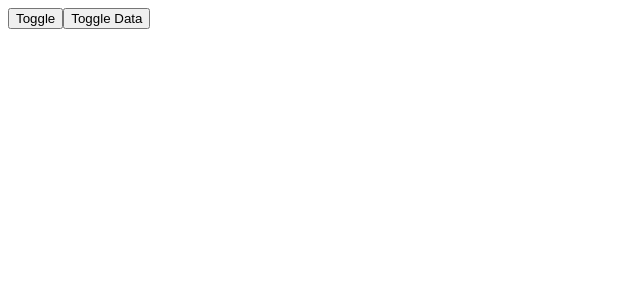
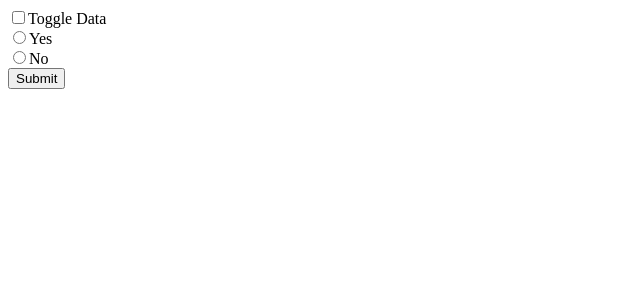
Before and after one commit to luckhoi56/kiosk, an Angular app: page / in a window 1280 px wide. Shown: the top 300 px of the page, without its empty margins (0-640 px from the left). Built offline with nearby package versions, Linux system fonts and the light colour scheme.

Commit message:
sort of work

```diff
--- a/src/app/app.component.html
+++ b/src/app/app.component.html
@@ -1,2 +1 @@
-<app-sea></app-sea>
 <app-test-button></app-test-button>
--- a/src/app/components/test-button/test-button.component.ts
+++ b/src/app/components/test-button/test-button.component.ts
@@ -13,14 +13,23 @@ import { Component, OnInit } from '@angular/core';
 @Component({
   selector: 'app-test-button',
   template:`
-    <button type="button" (click)="toggleShowData()">Toggle Data
+    <div>
+    <input type="checkbox" (click)="toggleShowData()">Toggle Data
+    </div>
 
-    </button>
     <div *ngIf="showItem">
-    <div *ngFor="let person of people">
-          {{person.name}}
+        <div *ngFor="let person of people">
+          {{person.name}} {{person.birthMonth}} {{person.City}} {{person.Street}} {{person.Planet}}
         </div>
     </div>
+
+    <form>
+        <div *ngFor="let option of options">
+        <input type="radio" name={{option.name}} value={{option.value}}>{{option.text}}
+        </div>
+        <input type="submit" value="Submit">
+
+    </form>
   `
 })
 export class TestButtonComponent implements OnInit {
@@ -35,6 +44,11 @@ export class TestButtonComponent implements OnInit {
   {name:"Bob",birthMonth:"Jan",City:"Los Angeles",Street:"Levering",Planet:"Earth"},
   {name:"Jane",birthMonth:"Feb",City:"Westwood",Street:"Kelton",Planet:"Mar"}
 ]
+
+options:any=[
+  {name:"choice",value:"yes",text:"Yes"},
+  {name:"choice",value:"no",text:"No"}
+]
   constructor() { }
 
   ngOnInit(): void {
```
